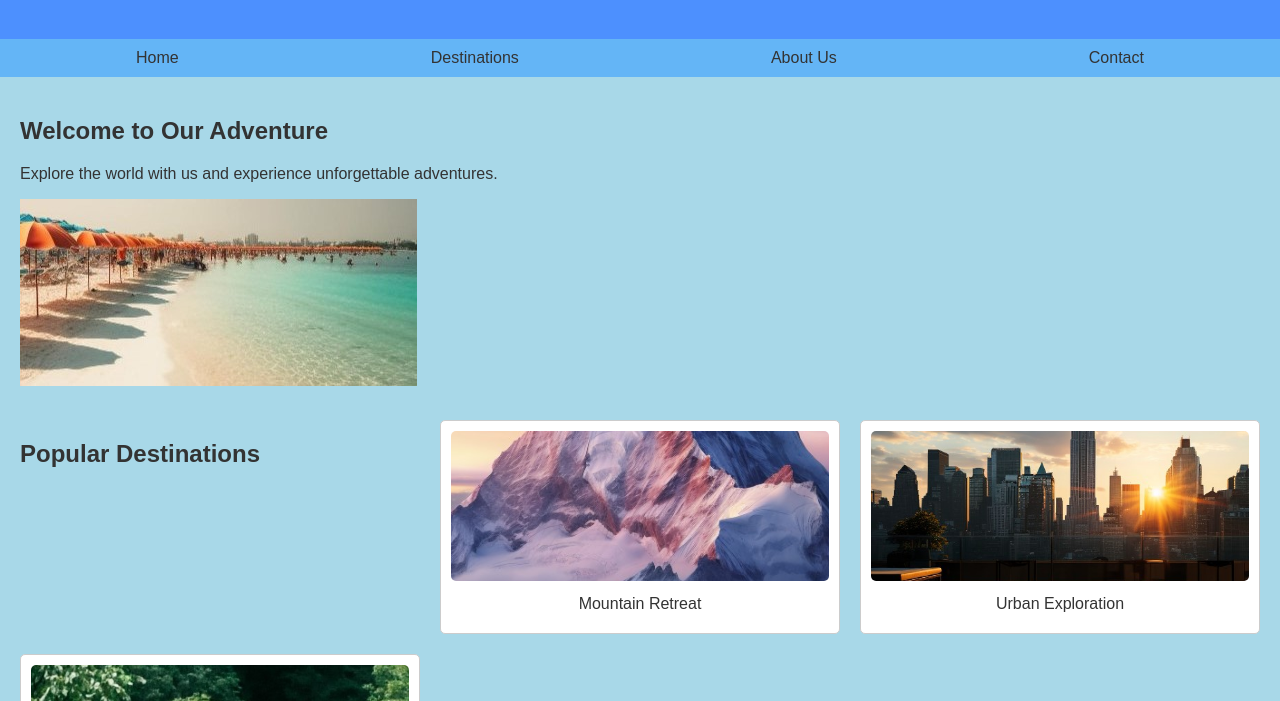
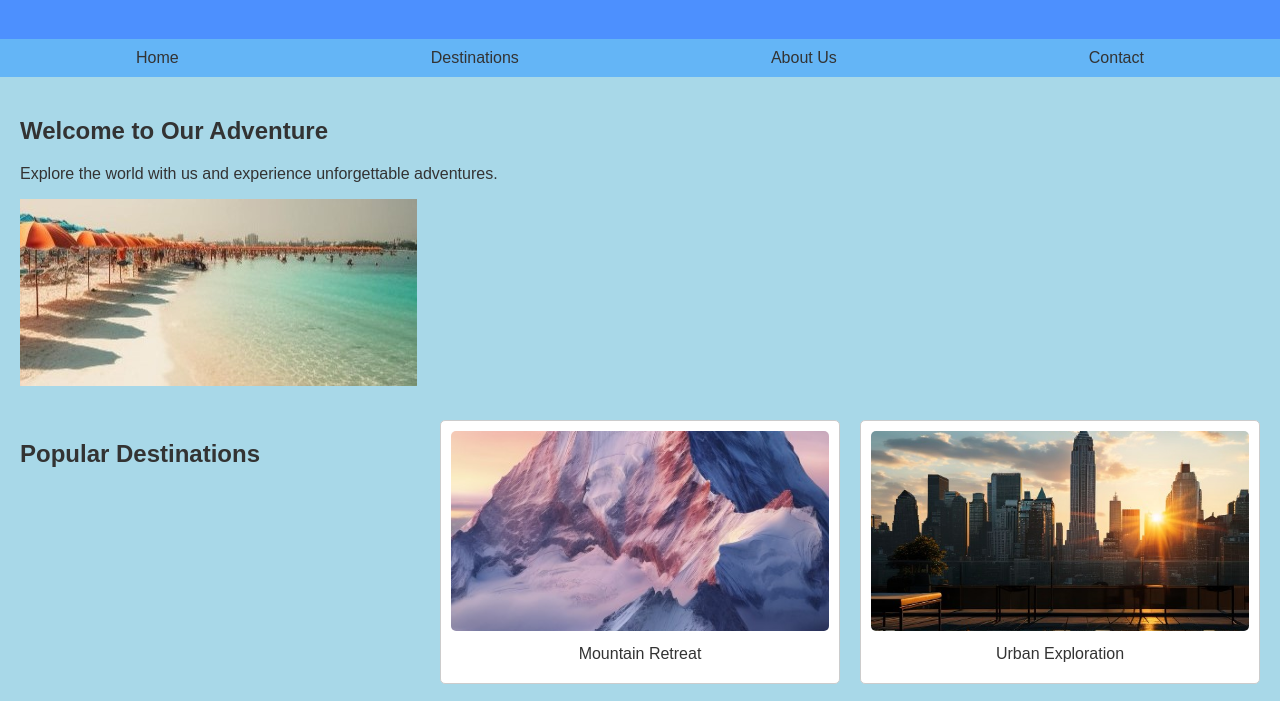
Before and after one commit to Sreekanth7Gs/travel_static_website, a plain HTML site: page index.html in a window 1280 px wide. Shown: the part 81-782 px from the top of the page. Drawn offline with Linux system fonts and the light colour scheme.

Commit message:
code changed

```diff
--- a/styles.css
+++ b/styles.css
@@ -70,7 +70,7 @@ footer {
 
 .destination img {
     width: 100%;
-    height: 150px; /* Set a fixed height for the images */
+    height: 200px; /* Set a fixed height for the images */
     object-fit: cover; /* Ensure images maintain their aspect ratio */
     border-radius: 5px;
 }
```
